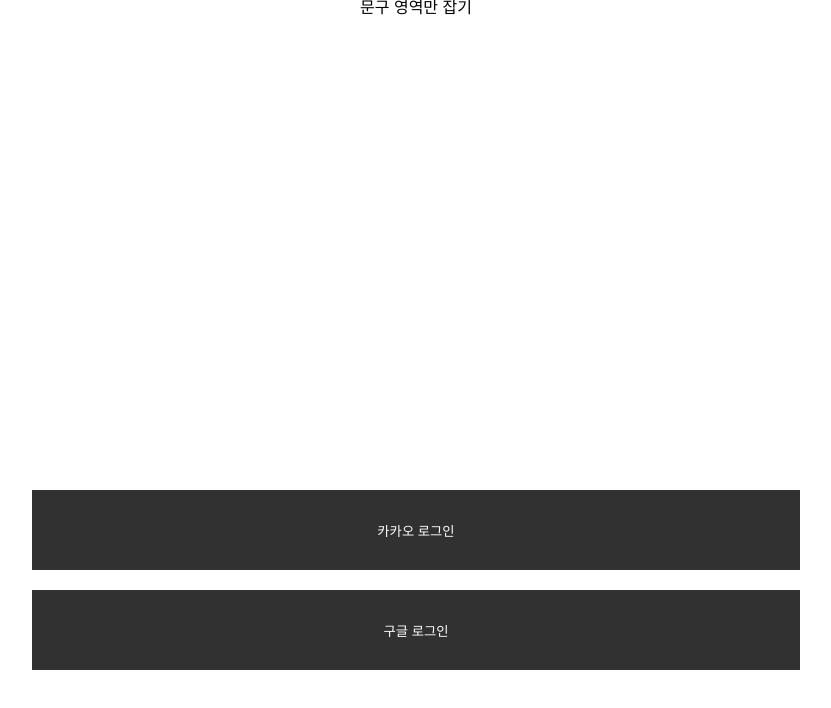
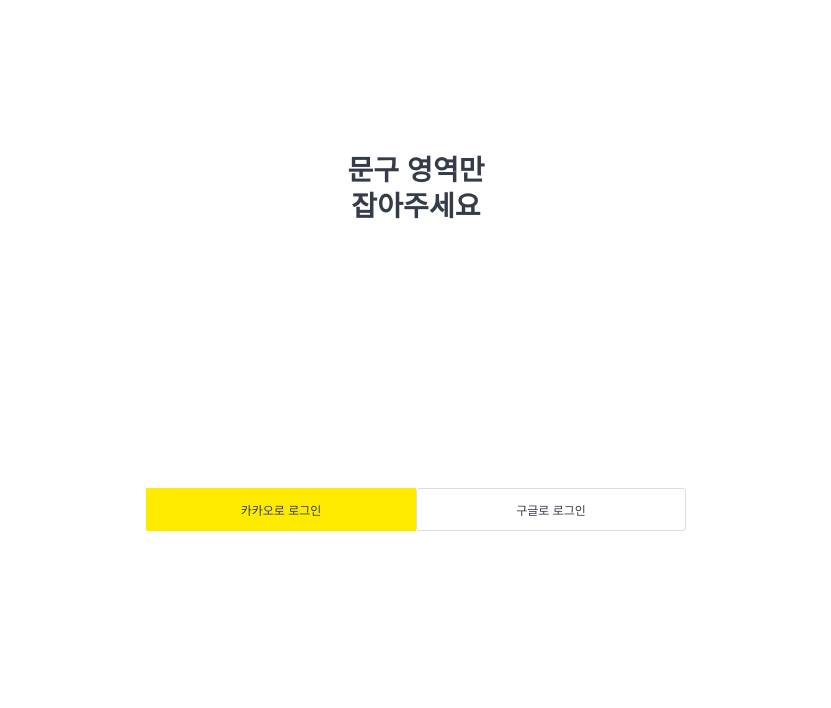
Before and after one commit to social-bookmark-9/frontend, a React (Create React App) app: page /login in a window 1280 px wide. Shown: the top 708 px of the page, without its empty margins (224-1055 px from the left). Built offline with nearby package versions, Linux system fonts and the light colour scheme; a web font is replaced by a local one.

Commit message:
style: 로그인 페이지 디자인 수정

```diff
--- a/package.json
+++ b/package.json
@@ -1,5 +1,5 @@
 {
-  "name": "final_project",
+  "name": "frontend",
   "version": "0.1.0",
   "private": true,
   "dependencies": {
--- a/src/elements/Box.js
+++ /dev/null
@@ -1,41 +0,0 @@
-import React from "react";
-import styled, { css } from "styled-components";
-
-const UserTitle = props => {
-  const { children, textAlign, padding } = props;
-
-  const styles = { textAlign, padding };
-
-  return <TitleBox {...styles}>{children}</TitleBox>;
-};
-
-UserTitle.defaultProps = {
-  textAlign: "left",
-  padding: "16px 0px",
-};
-
-const TitleBox = styled.div`
-  ${({ theme }) => {
-    const { fontWeight, fontSizes, colors } = theme;
-    return css`
-      padding: ${props => props.padding};
-      text-align: ${props => props.textAlign};
-      & h3 {
-        font-size: ${fontSizes.font24};
-        font-weight: ${fontWeight.semiBold};
-        color: ${colors.fontColor04};
-        line-height: 32px;
-        letter-spacing: 0.0038em;
-      }
-      & p {
-        font-size: ${fontSizes.font16};
-        line-height: 22px;
-        color: ${colors.fontColor02};
-        padding-top: 15px;
-        letter-spacing: -0.0024em;
-      }
-    `;
-  }}
-`;
-
-export default UserTitle;
--- a/src/elements/Button.js
+++ b/src/elements/Button.js
@@ -2,15 +2,25 @@
 import styled from "styled-components";
 
 const Button = props => {
-  const { _onClick, name, width, height, margin, bgColor, color, _fontSize } =
-    props;
+  const {
+    _onClick,
+    name,
+    width,
+    height,
+    margin,
+    bgColor,
+    _color,
+    _fontSize,
+    isBorder,
+  } = props;
   const styles = {
     width,
     height,
     margin,
     bgColor,
-    color,
+    _color,
     _fontSize,
+    isBorder,
   };
   return (
     <StyledButton onClick={_onClick} {...styles}>
@@ -21,13 +31,19 @@
 // 스타일드 컴포넌트 작성 위치
 const StyledButton = styled.button`
   background-color: ${props => props.bgColor || "#313131"};
-  color: ${props => props.color || "#ffffff"};
+  color: ${props => props._color || "#ffffff"};
   padding: 0.5em 1em;
   margin: ${props => props.margin || "20px 0px"};
   width: ${props => props.width || "100vw"};
   height: ${props => props.height || "10vh"};
   font-size: ${props => props._fontSize};
+  ${props =>
+    props.isBorder ? `border: 1px solid #dedede; border-radius: 3px;` : ""}
 `;
+
+Button.defaultProps = {
+  isBorder: false,
+};
 
 // export
 export default Button;
--- a/src/elements/Title.js
+++ b/src/elements/Title.js
@@ -1,16 +1,43 @@
-import styled from "styled-components";
+import React from "react";
+import styled, { css } from "styled-components";
 
-const Title = ({text}) => {
-    return (
-        <H1>{text}</H1>
-    );
-}
+const Title = props => {
+  const { children, textAlign, padding, _fontSize, lineHeight } = props;
 
-// 스타일 컴포넌트 작성 위치
-const H1 = styled.h1`
-    color: black;
-    margin: auto;
-    text-align: center;
-`
+  const styles = { textAlign, padding, _fontSize, lineHeight };
+
+  return <TitleBox {...styles}>{children}</TitleBox>;
+};
+
+Title.defaultProps = {
+  textAlign: "",
+  padding: "",
+  _fontSize: "",
+  lineHeight: "",
+};
+
+const TitleBox = styled.div`
+  ${({ theme }) => {
+    const { fontWeight, fontSizes, colors } = theme;
+    return css`
+      padding: ${props => props.padding};
+      text-align: ${props => props.textAlign};
+      & h1 {
+        font-size: ${props => props._fontSize};
+        font-weight: ${fontWeight.semiBold};
+        color: ${colors.fontColor04};
+        line-height: ${props => props.lineHeight};
+        letter-spacing: 0.0038em;
+      }
+      & p {
+        font-size: ${fontSizes.font16};
+        line-height: 22px;
+        color: ${colors.fontColor02};
+        padding-top: 15px;
+        letter-spacing: -0.0024em;
+      }
+    `;
+  }}
+`;
 
 export default Title;
--- /dev/null
+++ b/src/pages/ArticleList.js
@@ -0,0 +1,16 @@
+import React from "react";
+import styled from "styled-components";
+
+const ArticleList = props => {
+  return (
+    <React.Fragment>
+      <div>
+        <div>
+          <img src="/images/menu.png" alt="menu" />
+        </div>
+      </div>
+    </React.Fragment>
+  );
+};
+
+export default ArticleList;
--- a/src/pages/Login.js
+++ b/src/pages/Login.js
@@ -14,55 +14,62 @@
   // }
 
   return (
-    <>
+    <LoginBox>
       <Topdiv>
-        <Title text={"문구 영역만 잡기"} />
+        <Title
+          textAlign="center"
+          padding="153px 0px"
+          _fontSize={({ theme }) => theme.fontSizes.font28}
+          lineHeight="36px"
+        >
+          <h1>
+            문구 영역만
+            <br />
+            잡아주세요
+          </h1>
+        </Title>
       </Topdiv>
       <Bottomdiv>
         <a href={KAKAO_AUTH_URL}>
           <Button
-            name={"카카오 로그인"}
-            width={"60%"}
-            margin={"10px 20vw 10px 20vw"}
+            name="카카오로 로그인"
+            width="270px"
+            height="43px"
+            margin="8px auto"
+            bgColor={({ theme }) => theme.colors.kakao}
+            _color={({ theme }) => theme.colors.fontColor04}
+            _fontSize={({ theme }) => theme.fontSizes.font12}
           />
         </a>
         <a href={GOOGLE_AUTH_URL}>
           <Button
-            name={"구글 로그인"}
-            width={"60%"}
-            margin={"10px 20vw 10px 20vw"}
+            isBorder
+            name={"구글로 로그인"}
+            width="270px"
+            height="43px"
+            margin="8px auto"
+            bgColor={({ theme }) => theme.colors.white}
+            _color={({ theme }) => theme.colors.fontColor04}
+            _fontSize={({ theme }) => theme.fontSizes.font12}
           />
         </a>
-
-        {/* <GoogleLogin
-          clientId={process.env.REACT_APP_GOOGLE_CLIENT_ID}
-          render={(renderProps) => (
-            <Button
-              onClick={renderProps.onClick}
-              name={"react-google-login"}
-              width={"60%"}
-              margin={"10px 20vw 10px 20vw"}
-            />
-          )}
-          // buttonText="구글 로그인"
-          onSuccess={responseGoogle}
-          onFailure={responseGoogle}
-          cookiePolicy={'single_host_origin'}
-        /> */}
-
       </Bottomdiv>
-    </>
-  )
-}
+    </LoginBox>
+  );
+};
 
 // 스타일드 컴포넌트 작성 위치
+const LoginBox = styled.div`
+  width: 100%;
+`;
+
 const Topdiv = styled.div`
   height: 60vh;
 `;
 
 const Bottomdiv = styled.div`
   height: 40vh;
+  text-align: center;
 `;
 
-
 export default Login;
--- a/src/pages/Main.js
+++ b/src/pages/Main.js
@@ -13,7 +13,6 @@
         }}
         name="로그인 페이지 확인"
       />
-
       <Button
         _onClick={() => {
           navigate("user/nickname");
--- a/src/pages/UserFavorites.js
+++ b/src/pages/UserFavorites.js
@@ -3,7 +3,7 @@
 import styled from "styled-components";
 import { FlexboxColumn } from "../styles/flexbox";
 import Button from "../elements/Button";
-import UserTitle from "../elements/Box";
+import Title from "../elements/Title";
 import Favorite from "../components/Favorite";
 
 const UserFavorites = props => {
@@ -13,7 +13,12 @@
   const [isChecked, setIsChecked] = useState(false);
   const [checkedItems, setCheckedItems] = useState(new Set());
 
-  console.log(location.state);
+  const userInfo = {
+    nickname: location.state,
+    favorites: checkedItems,
+  };
+
+  console.log(userInfo);
 
   const favoritesList = [
     "커리어",
@@ -30,12 +35,9 @@
     "과학",
   ];
 
-  console.log(checkedItems);
-
   const handleChecked = e => {
     setIsChecked(!isChecked);
     handleCheckedItems(e.target.parentNode, e.target.value, e.target.checked);
-    console.log(e.target.parentNode);
   };
 
   const handleCheckedItems = (box, value, isChecked) => {
@@ -55,14 +57,19 @@
     <React.Fragment>
       <UserBox>
         <UserArea>
-          <UserTitle textAlign="center" padding="114px 0px 101px 0px">
-            <h3>
+          <Title
+            textAlign="center"
+            padding="114px 0px 101px 0px"
+            _fontSize={({ theme }) => theme.fontSizes.font24}
+            lineHeight="32px"
+          >
+            <h1>
               관심있는 분야를
               <br />
               선택해주세요
-            </h3>
+            </h1>
             <p>최대 3개까지 선택 가능해요</p>
-          </UserTitle>
+          </Title>
           <FavoritesBox>
             <Favorites onChange={handleChecked}>
               {favoritesList.map((favor, idx) => (
--- a/src/pages/UserNickname.js
+++ b/src/pages/UserNickname.js
@@ -3,7 +3,7 @@
 import styled from "styled-components";
 import { FlexboxColumn } from "../styles/flexbox";
 import Button from "../elements/Button";
-import UserTitle from "../elements/Box";
+import Title from "../elements/Title";
 
 const UserNickname = props => {
   const navigate = useNavigate();
@@ -24,13 +24,16 @@
     <React.Fragment>
       <UserBox>
         <UserArea>
-          <UserTitle>
-            <h3>
+          <Title
+            _fontSize={({ theme }) => theme.fontSizes.font24}
+            lineHeight="32px"
+          >
+            <h1>
               내가 가진 멋진 닉네임을
               <br />
               자랑해주세요
-            </h3>
-          </UserTitle>
+            </h1>
+          </Title>
           <InputBox>
             <UserInput
               placeholder="닉네임을 입력해주세요"
--- a/src/shared/App.js
+++ b/src/shared/App.js
@@ -5,6 +5,7 @@
 import UserNickname from "../pages/UserNickname";
 import UserFavorites from "../pages/UserFavorites";
 import Main from "../pages/Main";
+import ArticleList from "../pages/ArticleList";
 
 function App(props) {
   return (
@@ -14,6 +15,7 @@
         <Route path="/login" element={<Login />} />
         <Route path="/user/nickname" element={<UserNickname />} />
         <Route path="/user/favorites" element={<UserFavorites />} />
+        <Route path="/articles" element={<ArticleList />} />
         {/* <Route path="/oauth/callback/kakao" element={OAuthRedirectHandler} /> */}
       </Routes>
     </React.Fragment>
--- a/src/styles/theme.js
+++ b/src/styles/theme.js
@@ -22,6 +22,7 @@
 const colors = {
   black: "#000000",
   white: "#ffffff",
+  kakao: "#FEEB00",
   grayColor07: "#353C49",
   grayColor06: "#505866",
   grayColor05: "#B1B8C0",
```
Also changed, not shown: public/images/menu.png (added).
